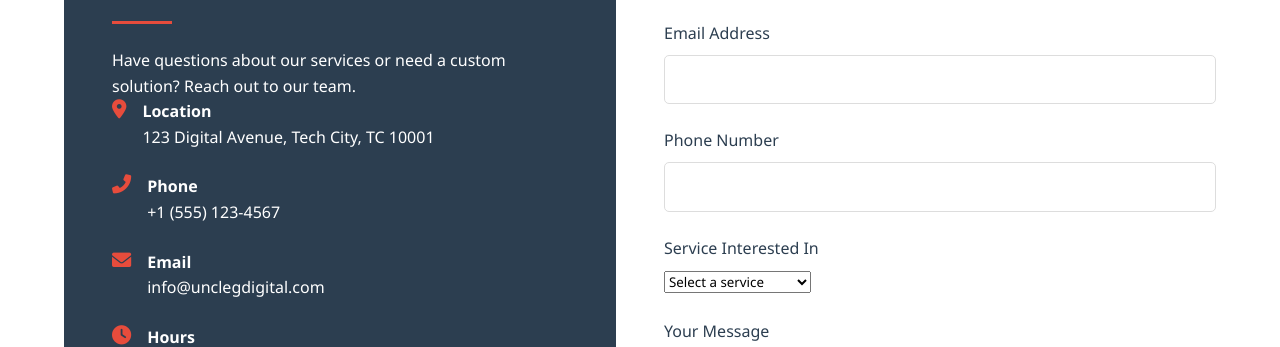
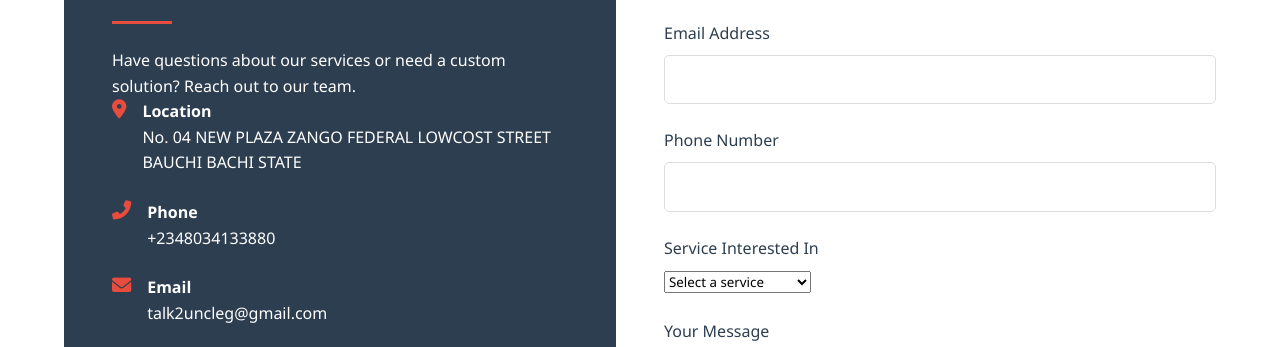
Before and after one commit to devdanalmag/unclegdigitalsolutions, a plain HTML site: page index.html in a window 1280 px wide. Shown: the part 4373-4720 px from the top of the page. Drawn offline with Linux system fonts and the light colour scheme.

Commit message:
Update index.html

```diff
--- a/index.html
+++ b/index.html
@@ -865,21 +865,21 @@
                         <i class="fas fa-map-marker-alt"></i>
                         <div>
                             <h4>Location</h4>
-                            <p>123 Digital Avenue, Tech City, TC 10001</p>
+                            <p>No. 04 NEW PLAZA ZANGO FEDERAL LOWCOST STREET BAUCHI BACHI STATE</p>
                         </div>
                     </div>
                     <div class="contact-item">
                         <i class="fas fa-phone-alt"></i>
                         <div>
                             <h4>Phone</h4>
-                            <p>+1 (555) 123-4567</p>
+                            <p>+2348034133880</p>
                         </div>
                     </div>
                     <div class="contact-item">
                         <i class="fas fa-envelope"></i>
                         <div>
                             <h4>Email</h4>
-                            <p>info@unclegdigital.com</p>
+                            <p>talk2uncleg@gmail.com</p>
                         </div>
                     </div>
                     <div class="contact-item">
```
